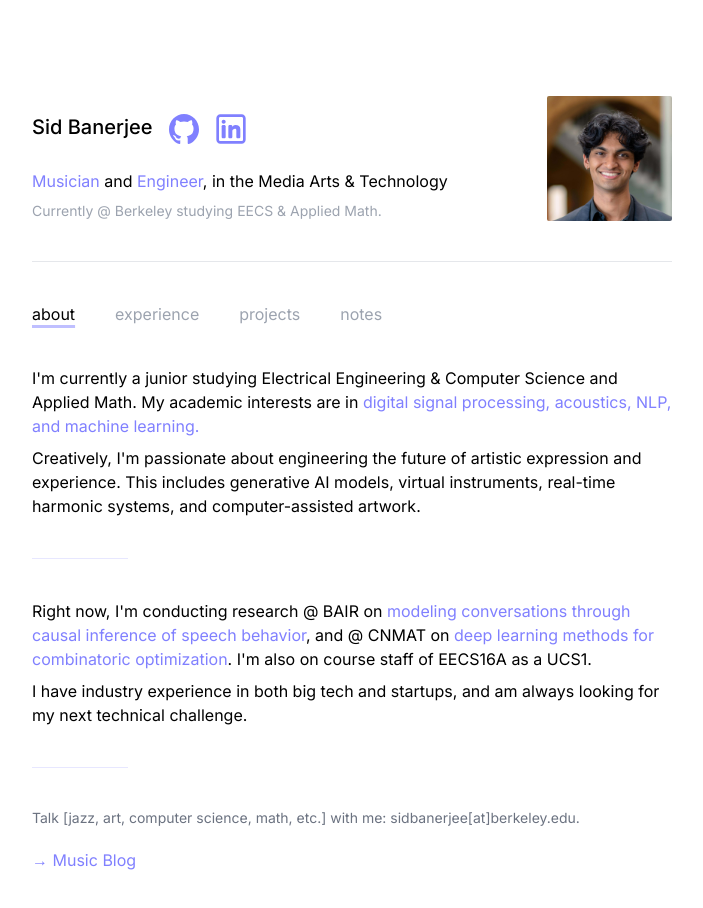
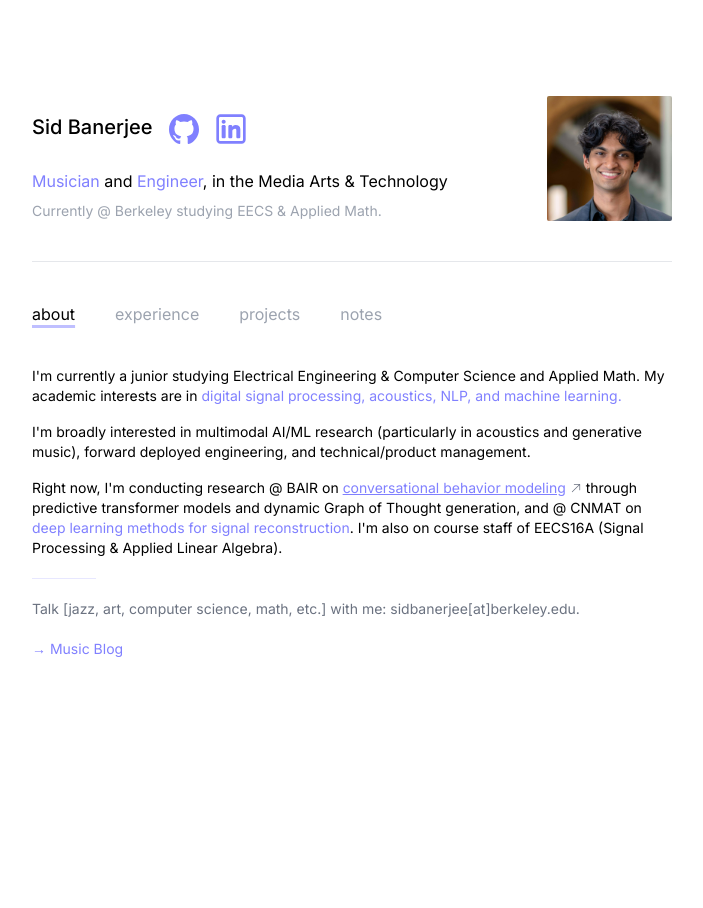
Before and after one commit to sidbanerjee001/sidbanerjee.me, a Next.js app: page / in a window 1280 px wide. Shown: the top 908 px of the page, without its empty margins (288-991 px from the left). After the commit the page ends 800 px from the top, so only its background shows below. Built offline with nearby package versions, Linux system fonts and the light colour scheme.

Commit message:
Website update

```diff
--- a/src/app/Data/Experiences.json
+++ b/src/app/Data/Experiences.json
@@ -4,7 +4,7 @@
         "end": "PRESENT",
         "role": "ML Researcher",
         "company": "Berkeley Artificial Intelligence Research (BAIR)",
-        "description": "[Speech Group] Working on full-duplex conversational behavior reasoning through predictive Transformer models and causal inference within a Graph of Thought; we recently submitted to ICLR 2025 and are pending review.",
+        "description": "[Speech Group] Working on full-duplex conversational behavior reasoning through predictive Transformer models and causal inference within a Graph of Thought; we recently submitted to ICLR 2026 and are pending review.",
         "link": "https://people.eecs.berkeley.edu/~gopala/"
       },
     "CNMAT": {
@@ -12,7 +12,7 @@
         "end": "PRESENT",
         "role": "ML Researcher",
         "company": "CNMAT @ UC Berkeley",
-        "description": "Deep learning for sound hybridization, framed as an improvement to heuristic combinatorial optimization methods.",
+        "description": "Deep learning for differentiable, iterative sound hybridization. My work focuses on neural methods for optimizing a superposition of audio signals in an overdetermined system.",
         "link": "https://cnmat.berkeley.edu/"
       },
     "Amazon": {
@@ -20,7 +20,7 @@
       "end": "AUG 2025",
       "role": "SDE Intern ",
       "company": "Amazon",
-      "description": "Designed and deployed Cerberus, a scalable agentic AI model that aggregates and analyzes business metrics for global-scale AdTech systems.",
+      "description": "Designed and deployed Cerberus, a scalable agentic AI model that aggregates and analyzes business metrics for global-scale AdTech systems. Serves 80+ program-region combinations and is scaled to operate 24/7.",
       "link": "https://advertising.amazon.com/adtech-solutions"
     },
     "Tona": {
--- a/src/app/Data/Projects.json
+++ b/src/app/Data/Projects.json
@@ -1,20 +1,25 @@
 {
     "1": {
+        "title": "Conversational Behavior Reasoning in Full-Duplex Speech",
+        "desc": "A framework that enables reasoning over conversational behaviors by modeling this process as causal inference within a Graph-of-Thought (GoT).",
+        "link": "https://got-duplex.github.io/"
+    },
+    "2": {
         "title": "Modal Improvisation (Instrument)",
         "desc": "Real-time MIDI functionality for a performance-ready instrument, built entirely in Max. Synth pad created from scratch using multichannel harmonics and versatile comb filtering.",
         "link": "https://youtu.be/rDcdh9dqW9Q"
     },
-    "2": {
+    "3": {
         "title": "AlumniDB",
         "desc": "Service to connect students with alumni, fostering meaningful connections between curious learners and insightful mentors.",
         "link": "https://github.com/sidbanerjee001/GradDashboard"
     },
-    "3": {
+    "4": {
         "title": "3-Stage Audio Amplifier",
         "desc": "5.5x gain amplifier (2.4% THD) with a filter, gain, and output stage. Designed & tested in LTSpice and brought to life with spare parts.",
         "link": "https://youtu.be/_K2gZXFDqv8"
     },
-    "4": {
+    "5": {
         "title": "Chord Structure Analyzer",
         "desc": "An algorithm in Python with music21 to process chord changes given a MusicXML file and analyze them, structurally, for real-time practice.",
         "link": "https://youtu.be/lsKyYaAWFOA"
--- a/src/app/notes/[slug]/page.tsx
+++ b/src/app/notes/[slug]/page.tsx
@@ -34,7 +34,7 @@ export default async function NotesPage({ params }: { params: Params }) {
   const { content, data } = matter(fileContent);
 
   return (
-    <div id="full-wrapper" className="w-[80%] lg:w-[50%] m-auto my-24">
+    <div id="full-wrapper" className="w-[80%] lg:w-[60%] m-auto my-24">
         <a href={"https://sidbanerjee.me"}>
             <svg viewBox="0 0 24 24" width="24" xmlns="http://www.w3.org/2000/svg" fill="none"><g id="SVGRepo_bgCarrier" strokeWidth="0"></g><g id="SVGRepo_tracerCarrier" strokeLinecap="round" strokeLinejoin="round"></g><g id="SVGRepo_iconCarrier"> <path stroke="#000000" strokeLinecap="round" strokeLinejoin="round" strokeWidth="1" d="M20 12H4m0 0l6-6m-6 6l6 6"></path> </g></svg>
         </a>
@@ -58,7 +58,7 @@ export default async function NotesPage({ params }: { params: Params }) {
 
         <hr/>
 
-        <div id="content-wrapper" className="mt-8 prose prose-sm">
+        <div id="content-wrapper" className="mt-8 prose prose-sm max-w-none">
             <ReactMarkdown
                 remarkPlugins={[remarkMath, remarkGfm]}
                 rehypePlugins={[rehypeKatex]}
--- a/src/app/page.tsx
+++ b/src/app/page.tsx
@@ -22,18 +22,46 @@ import NotesPreviewRender from "./UI/NotesPreview";
 const About = () => {
 
   return (
-    <div id="blurb-wrapper" className="my-10">
-      <p className="my-2">I'm currently a junior studying Electrical Engineering &amp; Computer Science and Applied Math. My academic interests are in <TextPop>digital signal processing, acoustics, NLP, and machine learning.</TextPop></p>
-      <p className="my-2">Creatively, I'm passionate about engineering the future of artistic expression and experience. This includes generative AI models, virtual instruments, real-time harmonic systems, and computer-assisted artwork.</p>
-      <hr className="my-10 border-[#8080ff30] w-[15%]"/>
-      <p className="my-2">Right now, I'm conducting research @ BAIR on <TextPop> modeling conversations through causal inference of speech behavior</TextPop>, and @ CNMAT on <TextPop>deep learning methods for combinatoric optimization</TextPop>. I'm also on course staff of EECS16A as a UCS1.</p>
-      <p className="my-2">I have industry experience in both big tech and startups, and am always looking for my next technical challenge.</p>
-      <hr className="my-10 border-[#8080ff30] w-[15%]"/>
-      <p className="text-gray-500 text-sm">Talk [jazz, art, computer science, math, etc.] with me: sidbanerjee[at]berkeley.edu.</p>
-      <div className="my-5">
-        <TextPop><Link href={"/music"}>→ Music Blog</Link></TextPop>
-      </div>
+    <div id="blurb-wrapper" className="my-10 text-sm">
+    <p className="my-4">
+      I'm currently a junior studying Electrical Engineering &amp; Computer Science and Applied Math.
+      My academic interests are in <TextPop>digital signal processing, acoustics, NLP, and machine learning.</TextPop>
+    </p>
+
+    <p className="my-4">
+      I'm broadly interested in multimodal AI/ML research (particularly in acoustics and generative music),
+      forward deployed engineering, and technical/product management.
+    </p>
+
+    <p className="my-4">
+      Right now, I'm conducting research @ BAIR on <Link
+        href="http://got-duplex.github.io/"
+        target="_blank"
+        className="inline-flex items-center text-gray-500 hover:text-gray-400 transition"
+      >
+        <span className="underline decoration-[#8080ff]"><TextPop>conversational behavior modeling</TextPop></span>
+
+        <svg xmlns="http://www.w3.org/2000/svg" viewBox="0 0 24 24" fill="currentColor" className="size-3 ml-1">
+          <path
+            fillRule="evenodd"
+            d="M8.25 3.75H19.5a.75.75 0 0 1 .75.75v11.25a.75.75 0 0 1-1.5 0V6.31L5.03 20.03a.75.75 0 0 1-1.06-1.06L17.69 5.25H8.25a.75.75 0 0 1 0-1.5Z"
+            clipRule="evenodd"
+          />
+        </svg>
+      </Link> through predictive transformer models and dynamic Graph of Thought generation, and @ CNMAT on <TextPop>deep learning methods for signal reconstruction</TextPop>. I'm also on course staff of
+      EECS16A (Signal Processing &amp; Applied Linear Algebra).
+    </p>
+
+    <hr className="my-5 border-[#8080ff30] w-[10%]" />
+
+    <p className="text-gray-500 text-sm">
+      Talk [jazz, art, computer science, math, etc.] with me: sidbanerjee[at]berkeley.edu.
+    </p>
+
+    <div className="my-5">
+      <TextPop><Link href="/music">→ Music Blog</Link></TextPop>
     </div>
+  </div>
   );
 }
 
```
Also changed, not shown: src/NotesMD/markov-improv.md (+1 -1 lines).
